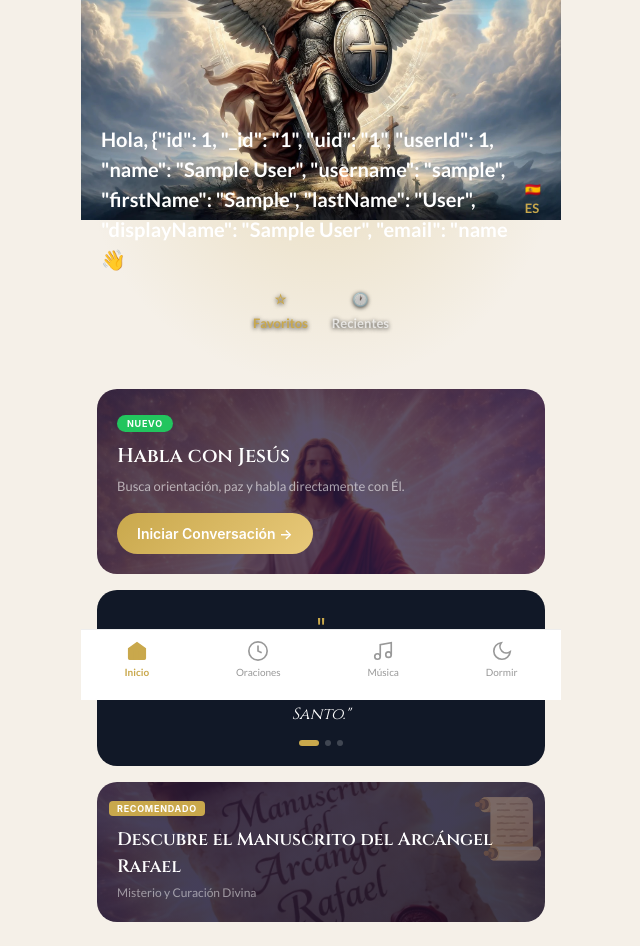
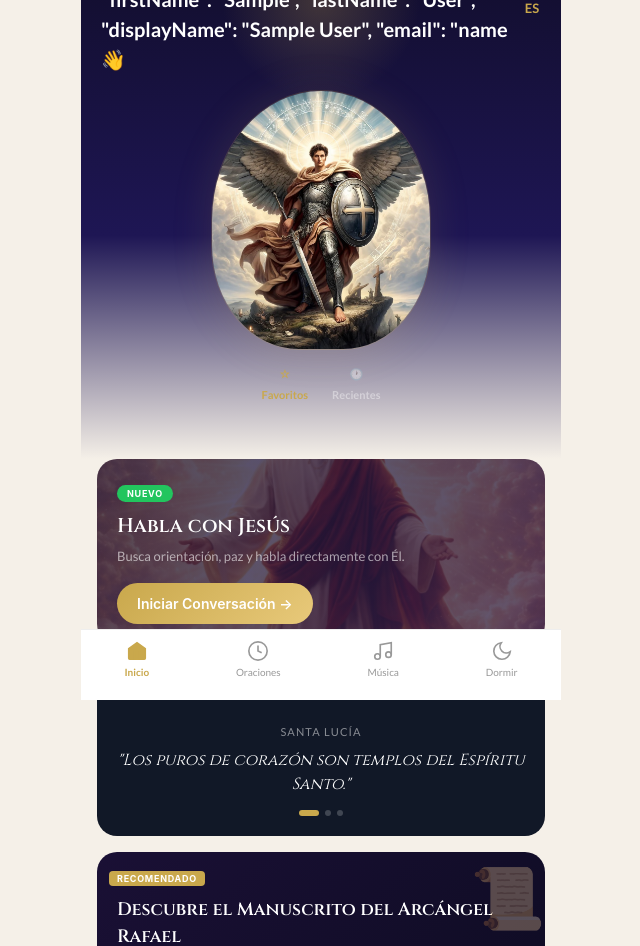
Before and after one commit to vaflx11-stack/oracion-divina, a Next.js app: page /home in a window 1280 px wide. Shown: the part 100-1046 px from the top of the page, without its empty margins (319-959 px from the left). Built offline with nearby package versions, Linux system fonts and the light colour scheme; sample sign-in values are in the browser's storage.

Commit message:
Revertendo home para versao original

```diff
--- a/app/home/page.js
+++ b/app/home/page.js
@@ -31,7 +31,6 @@ export default function HomePage() {
     if (!user) { router.push('/login'); return }
     const name = user.split('@')[0]
     setUserName(name)
-    // Simula contador crescendo
     const interval = setInterval(() => {
       setContador(c => c + Math.floor(Math.random() * 3))
     }, 4000)
@@ -43,13 +42,11 @@ export default function HomePage() {
 
       {/* Hero com anjo */}
       <div style={{
-        background: 'radial-gradient(circle, rgba(201,168,76,0.25) 0%, transparent 70%)',
-          pointerEvents: 'none',
+        background: 'linear-gradient(180deg, #0f0c24 0%, #1e1654 60%, var(--cream) 100%)',
         padding: '24px 20px 40px',
         position: 'relative',
         overflow: 'hidden',
       }}>
-        {/* Luz dourada */}
         <div style={{
           position: 'absolute', top: 0, left: '50%', transform: 'translateX(-50%)',
           width: '200px', height: '200px',
@@ -57,7 +54,7 @@ export default function HomePage() {
           pointerEvents: 'none',
         }} />
 
-        <div style={{ display: 'flex', justifyContent: 'space-between', alignItems: 'center', marginBottom: '16px', position: 'relative', zIndex: 2, marginTop: '200px' }}>
+        <div style={{ display: 'flex', justifyContent: 'space-between', alignItems: 'center', marginBottom: '16px', position: 'relative', zIndex: 1 }}>
           <h2 style={{ color: 'white', fontSize: '20px', fontWeight: 700, fontFamily: 'Lato, sans-serif' }}>
             Hola, {userName} 👋
           </h2>
@@ -66,11 +63,11 @@ export default function HomePage() {
 
         {/* Imagem do anjo */}
         <div style={{
-        width: '100%', height: '320px', margin: '0',
-          position: 'absolute', overflow: 'hidden',
-          top: '0', left: '0',
-          borderRadius: '0px',
-          border: 'none', zIndex: '0',
+          width: '220px', height: '260px', margin: '0 auto 16px',
+          position: 'relative', overflow: 'hidden',
+          borderRadius: '50% 50% 40% 40%',
+          border: '1px solid rgba(201,168,76,0.25)',
+          boxShadow: '0 0 40px rgba(201,168,76,0.15)',
         }}>
           <img
             src="/images/angel-hero.jpg"
@@ -79,29 +76,23 @@ export default function HomePage() {
               width: '100%', height: '100%',
               objectFit: 'cover',
               objectPosition: 'center top',
-              display: 'block', position: 'relative', zIndex: '0',
+              display: 'block',
             }}
             onError={(e) => {
               e.target.style.display = 'none'
-              e.target.parentElement.style.background = 'linear-gradient(180deg, rgba(201,168,76,0.15) 0%, rgba(30,22,84,0.3) 100%)'
-              e.target.parentElement.style.display = 'flex'
-              e.target.parentElement.style.alignItems = 'center'
-              e.target.parentElement.style.justifyContent = 'center'
-              e.target.parentElement.style.fontSize = '100px'
               e.target.parentElement.innerHTML = '🕊️'
             }}
           />
         </div>
 
-        {/* Tabs Favoritos / Recientes */}
+        {/* Tabs */}
         <div style={{ display: 'flex', gap: '24px', justifyContent: 'center', marginBottom: '16px' }}>
           {['Favoritos', 'Recientes'].map((tab, i) => (
             <div key={tab} style={{
               display: 'flex', flexDirection: 'column', alignItems: 'center', gap: '4px',
-              color: i === 0 ? '#C9A84C' : 'rgba(255,255,255,0.7)',
-              fontSize: '13px', fontWeight: 700, cursor: 'pointer',
+              color: i === 0 ? '#C9A84C' : 'rgba(255,255,255,0.4)',
+              fontSize: '11px', fontWeight: 600, cursor: 'pointer',
               fontFamily: 'Lato, sans-serif',
-              textShadow: '0 1px 4px rgba(0,0,0,0.8)',
             }}>
               <span>{i === 0 ? '☆' : '🕐'}</span>
               {tab}
@@ -112,16 +103,12 @@ export default function HomePage() {
 
       <div style={{ padding: '0 16px' }}>
 
-        {/* Card "Habla con Jesús" */}
+        {/* Card Habla con Jesús */}
         <div style={{
           background: 'linear-gradient(135deg, #1a1035bb, #2d1b4ebb), url(/images/habla-jesus.jpg)',
-          backgroundSize: 'cover',
-          backgroundPosition: 'center top',
-          borderRadius: '20px',
-          padding: '20px',
-          marginBottom: '16px',
-          position: 'relative',
-          overflow: 'hidden',
+          backgroundSize: 'cover', backgroundPosition: 'center',
+          borderRadius: '20px', padding: '20px',
+          marginBottom: '16px', position: 'relative', overflow: 'hidden',
         }}>
           <span style={{
             background: '#22c55e', color: 'white', fontSize: '9px', fontWeight: 700,
@@ -142,11 +129,8 @@ export default function HomePage() {
 
         {/* Cita do dia */}
         <div style={{
-          background: '#111827',
-          borderRadius: '20px',
-          padding: '20px',
-          marginBottom: '16px',
-          textAlign: 'center',
+          background: '#111827', borderRadius: '20px',
+          padding: '20px', marginBottom: '16px', textAlign: 'center',
         }}>
           <div style={{ color: '#C9A84C', fontSize: '24px', marginBottom: '8px' }}>"</div>
           <p style={{ color: 'rgba(255,255,255,0.5)', fontSize: '11px', letterSpacing: '0.1em', marginBottom: '8px', fontFamily: 'Lato, sans-serif' }}>
@@ -167,19 +151,13 @@ export default function HomePage() {
           </div>
         </div>
 
-        {/* Destaque de Livro */}
+        {/* Destaque Manuscrito */}
         <Link href="/manuscrito" style={{ textDecoration: 'none' }}>
           <div style={{
-          background: 'linear-gradient(135deg, #1a1035cc, #0f0c24cc), url(/images/manuscrito-raphael.jpg)',
-          backgroundSize: 'cover',
-          backgroundPosition: 'center',
-          borderRadius: '20px',
-          padding: '20px',
-          marginBottom: '20px',
-          position: 'relative',
-          overflow: 'hidden',
-          minHeight: '140px',
-          display: 'flex', flexDirection: 'column', justifyContent: 'flex-end',
+            background: 'linear-gradient(135deg, #1a1035, #0f0c24)',
+            borderRadius: '20px', padding: '20px', marginBottom: '20px',
+            position: 'relative', overflow: 'hidden',
+            minHeight: '140px', display: 'flex', flexDirection: 'column', justifyContent: 'flex-end',
             cursor: 'pointer',
           }}>
             <div style={{ position: 'absolute', top: 12, left: 12 }}>
@@ -201,7 +179,7 @@ export default function HomePage() {
         </h3>
         <div style={{ display: 'flex', flexDirection: 'column', gap: '10px', marginBottom: '24px' }}>
           {oraciones.map((o) => (
-            <Link key={o.id} href={`/oraciones`} style={{ textDecoration: 'none' }}>
+            <Link key={o.id} href="/oraciones" style={{ textDecoration: 'none' }}>
               <div style={{
                 display: 'flex', alignItems: 'center', gap: '12px',
                 background: 'white', borderRadius: '14px', padding: '12px',
@@ -233,10 +211,8 @@ export default function HomePage() {
           <Link key={l.id} href="/codigo-lourdes" style={{ textDecoration: 'none' }}>
             <div style={{
               background: 'linear-gradient(135deg, #1a1035cc, #2d1b4ecc), url(/images/codigo-lourdes.jpg)',
-              backgroundSize: 'cover',
-              backgroundPosition: 'center',
-              borderRadius: '20px', padding: '20px', marginBottom: '20px',
-              cursor: 'pointer',
+              backgroundSize: 'cover', backgroundPosition: 'center',
+              borderRadius: '20px', padding: '20px', marginBottom: '20px', cursor: 'pointer',
             }}>
               <span style={{ background: '#C9A84C', color: 'white', fontSize: '9px', fontWeight: 700, padding: '2px 8px', borderRadius: '4px', letterSpacing: '0.08em' }}>
                 {l.badge}
```
Lines whose indentation alone changed are shown as unchanged.
